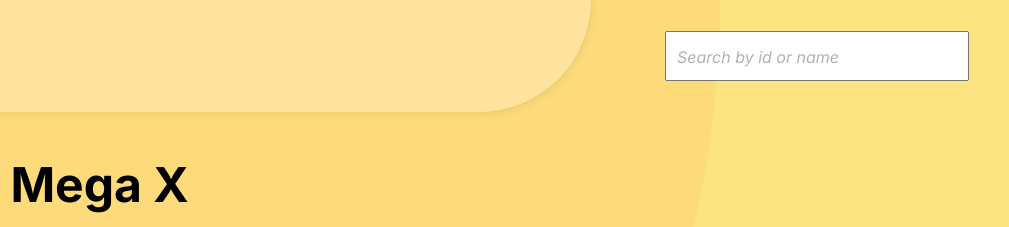
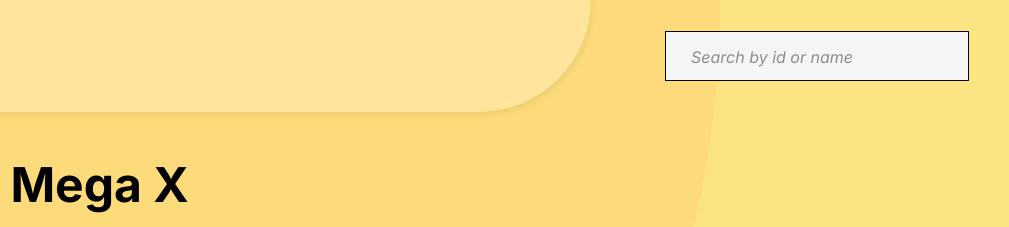
Before and after one commit to ExplorInfinity/Pokedex-Web-App, a plain HTML site: page index.html in a window 1280 px wide. Shown: the top 227 px of the page, 271-1280 px from the left. Drawn offline with Linux system fonts and the light colour scheme; no server answers.

Commit message:
Some bug fixes and changes

```diff
--- a/src/api.js
+++ b/src/api.js
@@ -13,6 +13,8 @@ class Pokemon {
         pokemon.ability = formatString(pokemonDetails.abilities.length ? pokemonDetails.abilities[0].ability.name : "None");
         pokemon.types = pokemonDetails.types.map(t => t.type.name);
         pokemon.image = pokemonDetails.sprites.other["official-artwork"].front_default;
+        pokemon.dreamWorldImg = pokemonDetails.sprites.other.dream_world.front_default;
+        pokemon.gif = pokemonDetails.sprites.other.showdown.front_default;
         pokemon.descriptions = pokemonDetails.flavor_text_entries.filter(e => e.language.name === "en").map(e => e.flavor_text);
         pokemon.category = pokemonDetails.genera.find(g => g.language.name === "en").genus;
 
@@ -60,7 +62,7 @@ class PokemonAPI {
         const pokemonDetails = await fetchURL(PokemonAPI.apiUrl + PokemonAPI.apiEndPoints.GET_POKEMON + pokemonName);
         const speciesDetails = await fetchURL(PokemonAPI.apiUrl + PokemonAPI.apiEndPoints.GET_POKEMON_SPECIES + pokemonDetails.species.name);
 
-        const pokemon = Pokemon.createPokemonInstance({ ...pokemonDetails, ...speciesDetails });
+        const pokemon = Pokemon.createPokemonInstance({ ...speciesDetails, ...pokemonDetails });
         PokemonAPI.cache.set(pokemonName, pokemon);
         return pokemon;
     }
--- a/style.css
+++ b/style.css
@@ -72,19 +72,21 @@ header {
     position: relative;
 }
 
-#searchBarInput::placeholder {
-    color: #b3b2b2;
-    font-size: 16px;
-    font-style: italic;
-}
-
 #searchBarInput {
     width: var(--width);
     height: 50px;
     font-size: 20px;
     margin: 0 40px;
-    padding: 10px;
+    padding: 10px 25px;
     text-overflow: ellipsis;
+    background-color: whitesmoke;
+    border: 1px ridge black;
+}
+
+#searchBarInput::placeholder {
+    color: #8e8d8d;
+    font-size: 16px;
+    font-style: italic;
 }
 
 #searchSuggestions {
```
